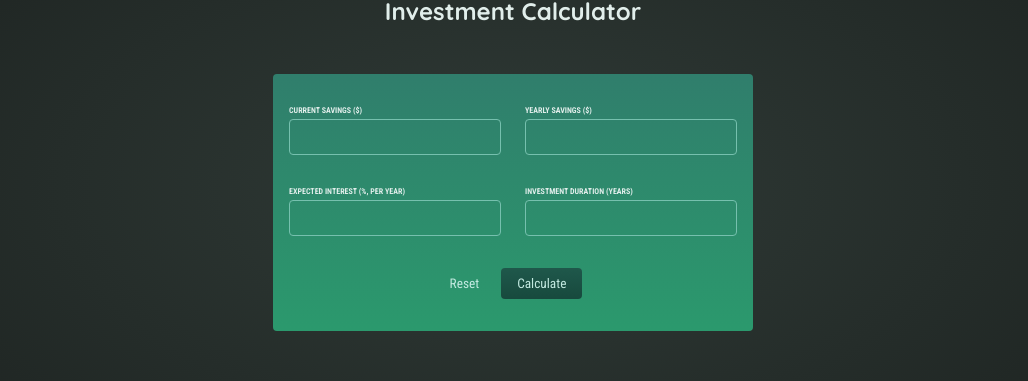
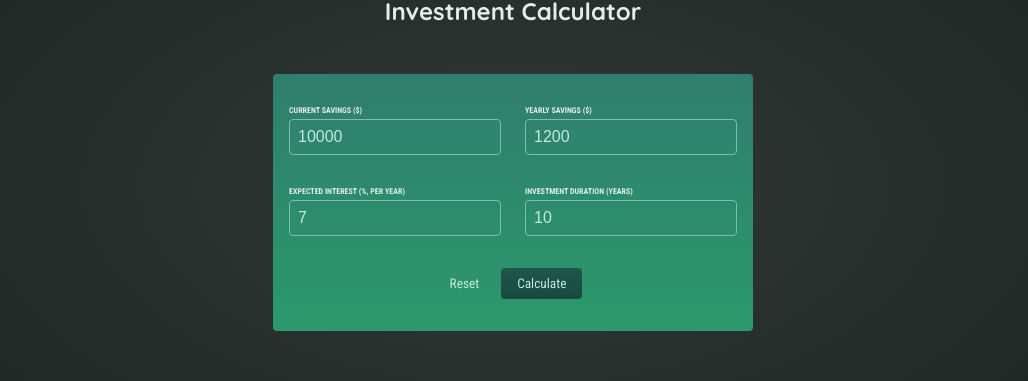
Before and after one commit to Axcelaw/react-complete-guide-section_9, a React (Create React App) app: page / in a window 1280 px wide. Shown: the part 152-533 px from the top of the page, without its empty margins (127-1155 px from the left). Built offline with nearby package versions, Linux system fonts and the light colour scheme.

Commit message:
Refactored CalculatorForm input states.

```diff
--- a/src/App.js
+++ b/src/App.js
@@ -1,6 +1,6 @@
-import CalculatorForm from "./components/CalculatorForm";
-import CalculatorHeader from "./components/CalculatorHeader";
-import CalculatorTable from "./components/CalculatorTable";
+import CalculatorForm from "./components/CalculatorForm/CalculatorForm";
+import CalculatorHeader from "./components/CalculatorHeader/CalculatorHeader";
+import CalculatorTable from "./components/CalculatorTable/CalculatorTable";
 
 function App() {
   const calculateHandler = (userInput) => {
--- a/src/components/CalculatorForm.js
+++ /dev/null
@@ -1,102 +0,0 @@
-import { useState } from "react";
-
-const CalculatorForm = ({ onCalculateInvestment }) => {
-  const [currentSavings, setCurrentSavings] = useState("");
-  const [yearlySavings, setYearlySavings] = useState("");
-  const [expectedInterest, setExpectedInterest] = useState("");
-  const [investmentDuration, setInvestmentDuration] = useState("");
-
-  const currentSavingsChangeHandler = (event) => {
-    setCurrentSavings(event.target.value);
-  };
-
-  const yearlySavingsChangeHandler = (event) => {
-    setYearlySavings(event.target.value);
-  };
-
-  const expectedInterestChangeHandler = (event) => {
-    setExpectedInterest(event.target.value);
-  };
-
-  const investmentDurationChangeHandler = (event) => {
-    setInvestmentDuration(event.target.value);
-  };
-
-  const resetInputsHandler = () => {
-    setCurrentSavings("");
-    setYearlySavings("");
-    setExpectedInterest("");
-    setInvestmentDuration("");
-  };
-
-  const submitHandler = (event) => {
-    event.preventDefault();
-
-    const formData = {
-      "current-savings": currentSavings,
-      "yearly-contribution": yearlySavings,
-      "expected-return": expectedInterest,
-      duration: investmentDuration,
-    };
-
-    onCalculateInvestment(formData);
-    resetInputsHandler();
-  };
-
-  return (
-    <form className="form" onSubmit={submitHandler}>
-      <div className="input-group">
-        <p>
-          <label htmlFor="current-savings">Current Savings ($)</label>
-          <input
-            type="number"
-            id="current-savings"
-            value={currentSavings}
-            onChange={currentSavingsChangeHandler}
-          />
-        </p>
-        <p>
-          <label htmlFor="yearly-contribution">Yearly Savings ($)</label>
-          <input
-            type="number"
-            id="yearly-contribution"
-            value={yearlySavings}
-            onChange={yearlySavingsChangeHandler}
-          />
-        </p>
-      </div>
-      <div className="input-group">
-        <p>
-          <label htmlFor="expected-return">
-            Expected Interest (%, per year)
-          </label>
-          <input
-            type="number"
-            id="expected-return"
-            value={expectedInterest}
-            onChange={expectedInterestChangeHandler}
-          />
-        </p>
-        <p>
-          <label htmlFor="duration">Investment Duration (years)</label>
-          <input
-            type="number"
-            id="duration"
-            value={investmentDuration}
-            onChange={investmentDurationChangeHandler}
-          />
-        </p>
-      </div>
-      <p className="actions">
-        <button type="reset" className="buttonAlt" onClick={resetInputsHandler}>
-          Reset
-        </button>
-        <button type="submit" className="button">
-          Calculate
-        </button>
-      </p>
-    </form>
-  );
-};
-
-export default CalculatorForm;
--- /dev/null
+++ b/src/components/CalculatorForm/CalculatorForm.js
@@ -0,0 +1,97 @@
+import { useState } from "react";
+
+const initialUserInput = {
+  "current-savings": 10000,
+  "yearly-contribution": 1200,
+  "expected-return": 7,
+  duration: 10,
+};
+
+const CalculatorForm = ({ onCalculateInvestment }) => {
+  const [userInput, setUserInput] = useState(initialUserInput);
+
+  const resetInputsHandler = () => {
+    setUserInput(initialUserInput);
+  };
+
+  const submitHandler = (event) => {
+    event.preventDefault();
+
+    onCalculateInvestment(userInput);
+    resetInputsHandler();
+  };
+
+  const inputChangeHandler = (input, value) => {
+    setUserInput((prevInput) => {
+      return {
+        ...prevInput,
+        [input]: value, // Updates the property whose name is equal to the value stored in input
+      };
+    });
+  };
+
+  return (
+    <form className="form" onSubmit={submitHandler}>
+      <div className="input-group">
+        <p>
+          <label htmlFor="current-savings">Current Savings ($)</label>
+          <input
+            type="number"
+            id="current-savings"
+            value={userInput["current-savings"]}
+            onChange={(event) =>
+              inputChangeHandler("current-savings", event.target.value)
+            }
+          />
+        </p>
+        <p>
+          <label htmlFor="yearly-contribution">Yearly Savings ($)</label>
+          <input
+            type="number"
+            id="yearly-contribution"
+            value={userInput["yearly-contribution"]}
+            onChange={(event) =>
+              inputChangeHandler("yearly-contribution", event.target.value)
+            }
+          />
+        </p>
+      </div>
+      <div className="input-group">
+        <p>
+          <label htmlFor="expected-return">
+            Expected Interest (%, per year)
+          </label>
+          <input
+            type="number"
+            id="expected-return"
+            value={userInput["expected-return"]}
+            onChange={(event) =>
+              inputChangeHandler("expected-return", event.target.value)
+            }
+          />
+        </p>
+        <p>
+          <label htmlFor="duration">Investment Duration (years)</label>
+          <input
+            type="number"
+            id="duration"
+            value={userInput["duration"]}
+            onChange={(event) =>
+              inputChangeHandler("duration", event.target.value)
+            }
+          />
+        </p>
+      </div>
+      <p className="actions">
+        <button type="reset" className="buttonAlt" onClick={resetInputsHandler}>
+          Reset
+        </button>
+        <button type="submit" className="button">
+          Calculate
+        </button>
+      </p>
+    </form>
+  );
+};
+
+export default CalculatorForm;
--- a/src/components/CalculatorHeader.js
+++ b/src/components/CalculatorHeader/CalculatorHeader.js
@@ -1,4 +1,4 @@
-import logo from "../assets/investment-calculator-logo.png";
+import logo from "../../assets/investment-calculator-logo.png";
 
 const CalculatorHeader = () => {
   return (
```
Also changed, not shown: src/components/CalculatorTable/CalculatorTable.js (renamed from src/components/CalculatorTable.js).
